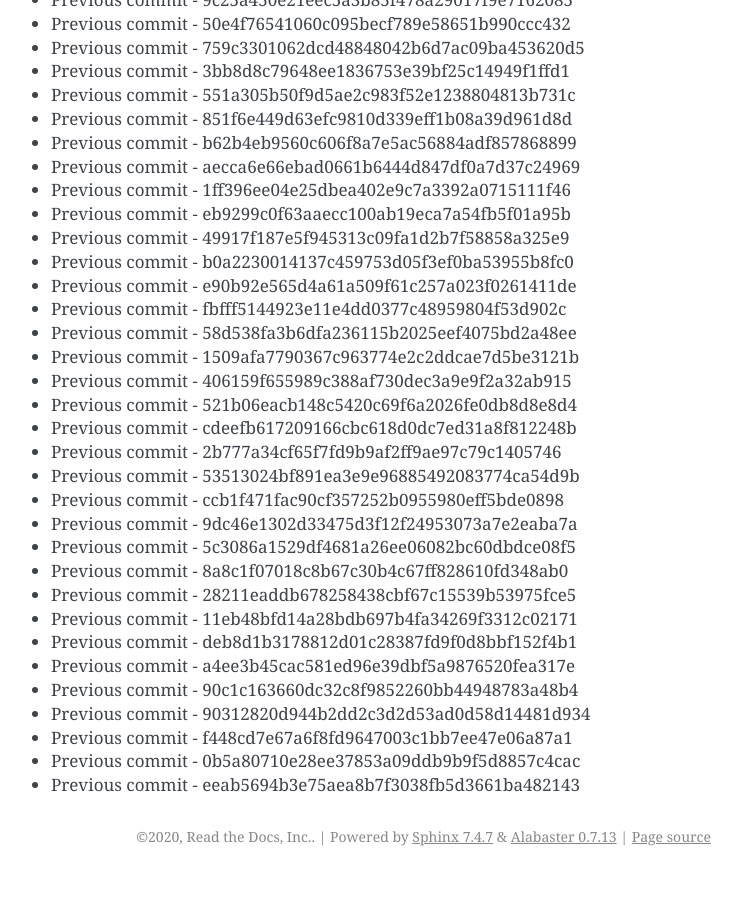
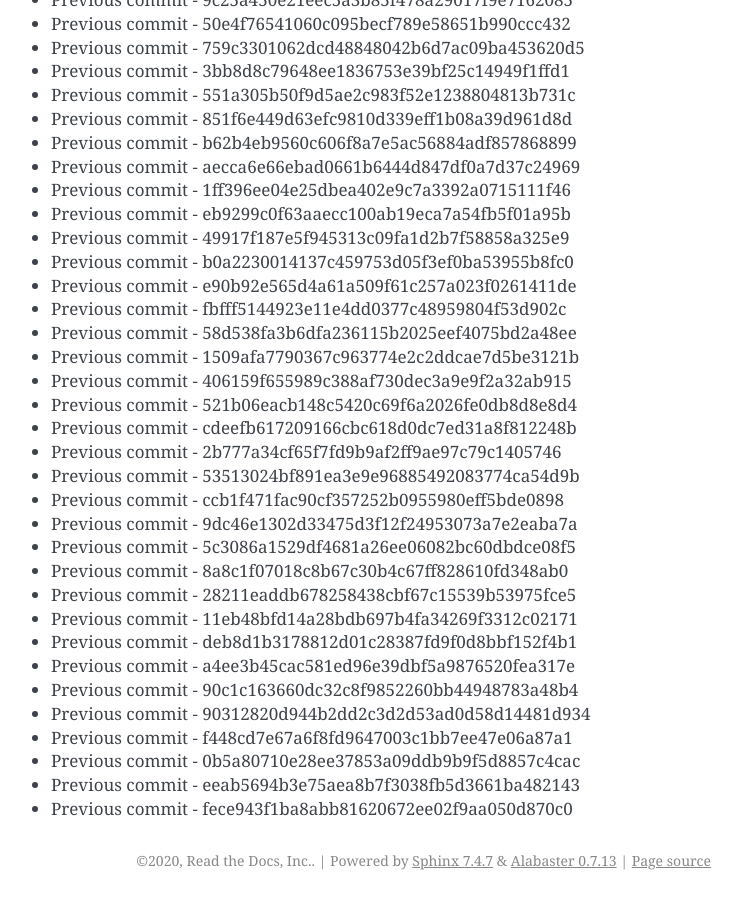
Before and after one commit to readthedocs/rtd-git-stresstest, a Sphinx documentation site: the page built from docs/updates.rst, in a window 1280 px wide and 900 px high, scrolled down 11031 px. Shown: the whole window, without its empty margins (399-1141 px from the left). Built offline with Sphinx 7.4.7, drawn with Linux system fonts in a browser that asks for light colours; before the commit the page ends 11907 px from its top, so only the background shows below that.

Commit message:
Generating commit from previous: fece943f1ba8abb81620672ee02f9aa050d870c0

```diff
--- a/docs/updates.rst
+++ b/docs/updates.rst
@@ -495,3 +495,4 @@ It can be tested for any performance characteristics.
 * Previous commit - f448cd7e67a6f8fd9647003c1bb7ee47e06a87a1
 * Previous commit - 0b5a80710e28ee37853a09ddb9b9f5d8857c4cac
 * Previous commit - eeab5694b3e75aea8b7f3038fb5d3661ba482143
+* Previous commit - fece943f1ba8abb81620672ee02f9aa050d870c0
```
